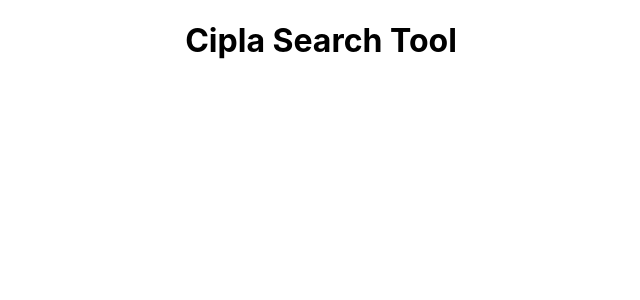
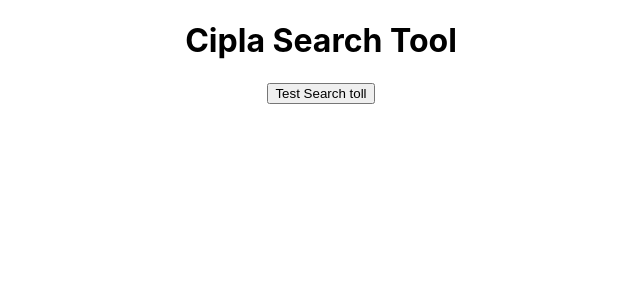
Before and after one commit to Jyotigahali/orcimed-search-app, a React (Create React App) app: page / in a window 1280 px wide. Shown: the top 300 px of the page, without its empty margins (319-959 px from the left). Built offline with nearby package versions, Linux system fonts and the light colour scheme.

Commit message:
test commit1

```diff
--- a/package.json
+++ b/package.json
@@ -6,7 +6,9 @@
     "@testing-library/jest-dom": "^5.17.0",
     "@testing-library/react": "^13.4.0",
     "@testing-library/user-event": "^13.5.0",
+    "bootstrap": "^5.3.3",
     "react": "^18.3.1",
+    "react-bootstrap": "^2.10.5",
     "react-dom": "^18.3.1",
     "react-scripts": "5.0.1",
     "web-vitals": "^2.1.4"
--- a/src/App.js
+++ b/src/App.js
@@ -1,13 +1,14 @@
 import logo from './logo.svg';
 import './App.css';
+import Button from 'react-bootstrap/Button'
 
 function App() {
   return (
     <div className="App">
      <h1>
       Cipla Search Tool
-
      </h1>
+     <Button>Test Search toll</Button>
     </div>
   );
 }
```
